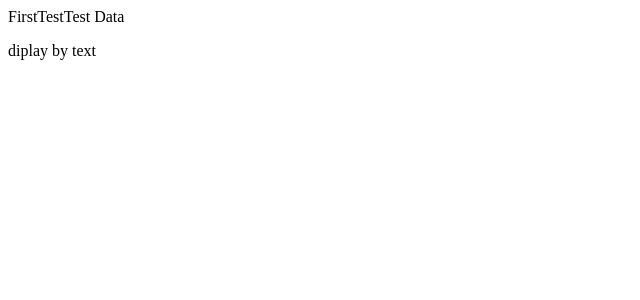
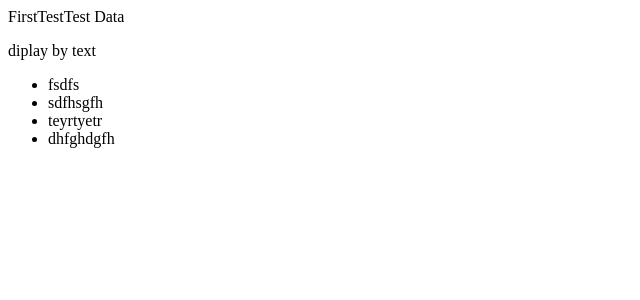
Before and after one commit to GajendiranGnanam/FirstTest, an Angular app in the folder FirstTest/: page / in a window 1280 px wide. Shown: the top 300 px of the page, without its empty margins (0-640 px from the left). Built offline with nearby package versions, Linux system fonts and the light colour scheme.

Commit message:
Added New list into Home Page

```diff
--- a/FirstTest/src/app/home-page/home-page.component.html
+++ b/FirstTest/src/app/home-page/home-page.component.html
@@ -1 +1,6 @@
 <p style="text-justify: distribute">{{ displayName }}</p>
+<ul>
+  @for(index of displayList; track index){
+  <li>{{index}}</li>
+  }
+</ul>
--- a/FirstTest/src/app/home-page/home-page.component.ts
+++ b/FirstTest/src/app/home-page/home-page.component.ts
@@ -9,12 +9,18 @@ import { Component, OnInit } from '@angular/core';
 })
 export class HomePageComponent implements OnInit {
   displayName: string;
+  displayList:string[]=['fsdfs','sdfhsgfh','teyrtyetr','dhfghdgfh'];
   constructor() {
     this.displayName = "diplay by text";
   }
+
+
   ngOnInit(): void {
 
   }
 
 
+
+
+
 }
```
